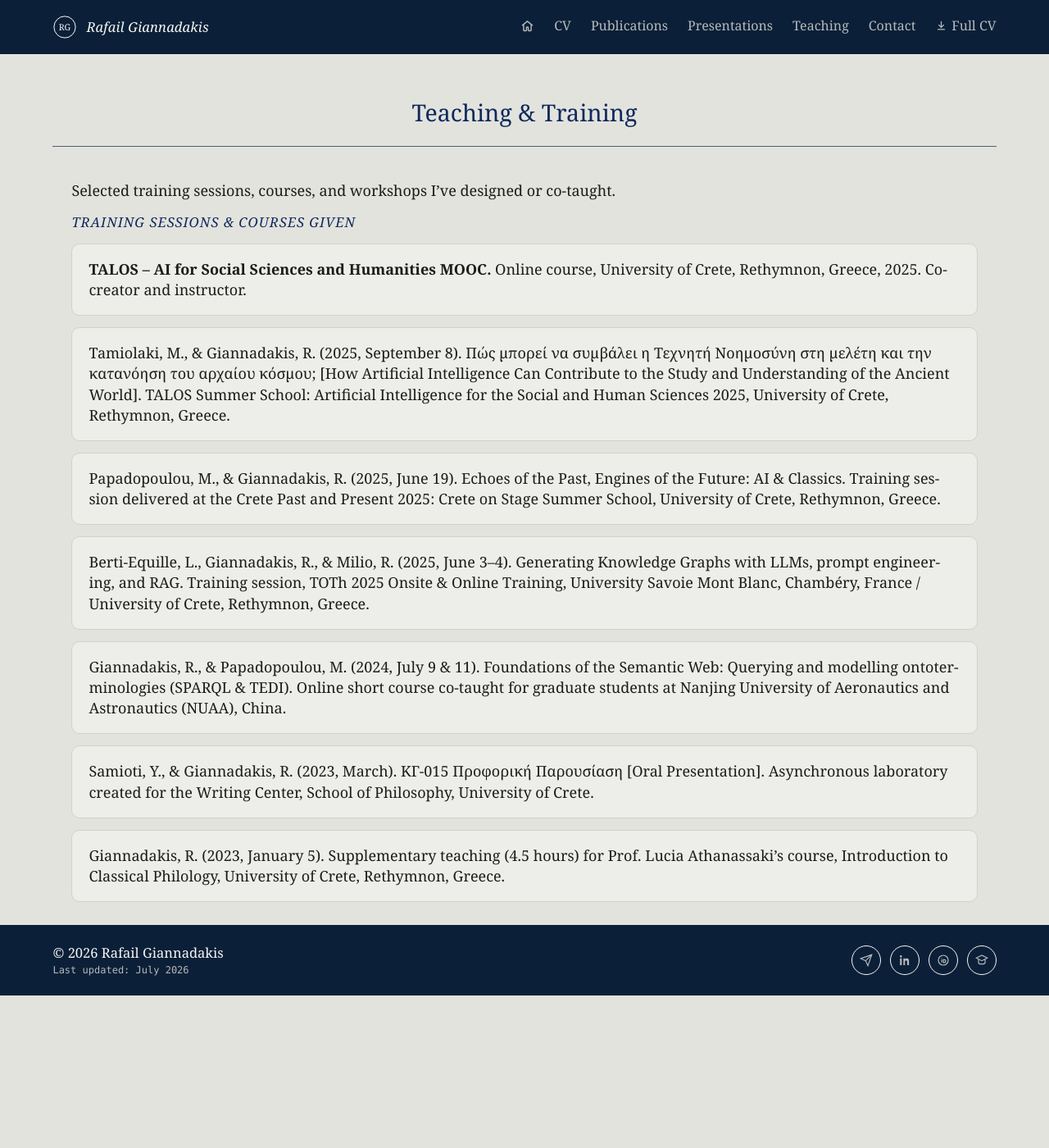
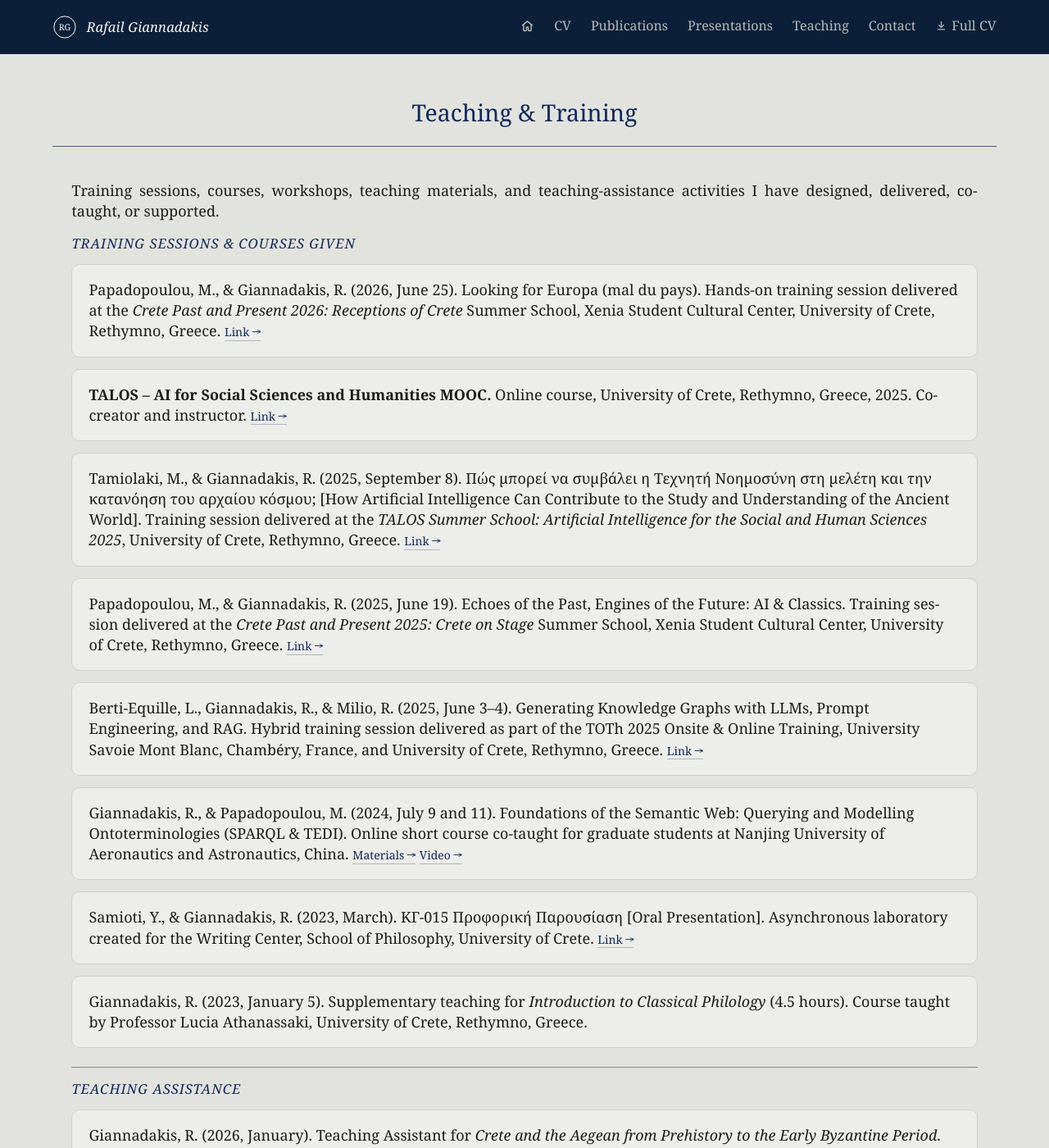
Before and after one commit to rgiannadakis/rgiannadakis.github.io, a Jekyll site: the page built from teaching.md, in a window 1280 px wide and 1400 px high. Shown: the whole window at 82% size. Built offline with Jekyll 4.4.1, drawn with Linux system fonts in a browser that asks for light colours; some of the changed text lies outside the part shown.

Commit message:
site updates

```diff
--- a/teaching.md
+++ b/teaching.md
@@ -4,34 +4,50 @@ title: Teaching & Training
 permalink: /teaching/
 ---
 
-Selected training sessions, courses, and workshops I've designed or co-taught.
+Training sessions, courses, workshops, teaching materials, and teaching-assistance activities I have designed, delivered, co-taught, or supported.
 
 ## Training Sessions & Courses Given
 
 <div class="entry" markdown="1">
-**TALOS – AI for Social Sciences and Humanities MOOC.** Online course, University of Crete, Rethymnon, Greece, 2025. Co-creator and instructor.
+Papadopoulou, M., & Giannadakis, R. (2026, June 25). Looking for Europa (mal du pays). Hands-on training session delivered at the *Crete Past and Present 2026: Receptions of Crete* Summer School, Xenia Student Cultural Center, University of Crete, Rethymno, Greece. <a class="entry-link" href="https://talos-ai4ssh.uoc.gr/cretepastandpresent2026/">Link →</a>
 </div>
 
 <div class="entry" markdown="1">
-Tamiolaki, M., & Giannadakis, R. (2025, September 8). Πώς μπορεί να συμβάλει η Τεχνητή Νοημοσύνη στη μελέτη και την κατανόηση του αρχαίου κόσμου; [How Artificial Intelligence Can Contribute to the Study and Understanding of the Ancient World]. TALOS Summer School: Artificial Intelligence for the Social and Human Sciences 2025, University of Crete, Rethymnon, Greece.
+**TALOS – AI for Social Sciences and Humanities MOOC.** Online course, University of Crete, Rethymno, Greece, 2025. Co-creator and instructor. <a class="entry-link" href="https://opencourses.uoc.gr/course/view.php?id=401">Link →</a>
 </div>
 
 <div class="entry" markdown="1">
-Papadopoulou, M., & Giannadakis, R. (2025, June 19). Echoes of the Past, Engines of the Future: AI & Classics. Training session delivered at the Crete Past and Present 2025: Crete on Stage Summer School, University of Crete, Rethymnon, Greece.
+Tamiolaki, M., & Giannadakis, R. (2025, September 8). Πώς μπορεί να συμβάλει η Τεχνητή Νοημοσύνη στη μελέτη και την κατανόηση του αρχαίου κόσμου; [How Artificial Intelligence Can Contribute to the Study and Understanding of the Ancient World]. Training session delivered at the *TALOS Summer School: Artificial Intelligence for the Social and Human Sciences 2025*, University of Crete, Rethymno, Greece. <a class="entry-link" href="https://talos-ai4ssh.uoc.gr/training/summer-school-ai4ssh-2025/">Link →</a>
 </div>
 
 <div class="entry" markdown="1">
-Berti-Equille, L., Giannadakis, R., & Milio, R. (2025, June 3–4). Generating Knowledge Graphs with LLMs, prompt engineering, and RAG. Training session, TOTh 2025 Onsite & Online Training, University Savoie Mont Blanc, Chambéry, France / University of Crete, Rethymnon, Greece.
+Papadopoulou, M., & Giannadakis, R. (2025, June 19). Echoes of the Past, Engines of the Future: AI & Classics. Training session delivered at the *Crete Past and Present 2025: Crete on Stage* Summer School, Xenia Student Cultural Center, University of Crete, Rethymno, Greece. <a class="entry-link" href="https://talos-ai4ssh.uoc.gr/classics-summerschool-june-2025/">Link →</a>
 </div>
 
 <div class="entry" markdown="1">
-Giannadakis, R., & Papadopoulou, M. (2024, July 9 & 11). Foundations of the Semantic Web: Querying and modelling ontoterminologies (SPARQL & TEDI). Online short course co-taught for graduate students at Nanjing University of Aeronautics and Astronautics (NUAA), China.
+Berti-Equille, L., Giannadakis, R., & Milio, R. (2025, June 3–4). Generating Knowledge Graphs with LLMs, Prompt Engineering, and RAG. Hybrid training session delivered as part of the TOTh 2025 Onsite & Online Training, University Savoie Mont Blanc, Chambéry, France, and University of Crete, Rethymno, Greece. <a class="entry-link" href="https://toth.condillac.org/training-2025-ai">Link →</a>
 </div>
 
 <div class="entry" markdown="1">
-Samioti, Y., & Giannadakis, R. (2023, March). ΚΓ-015 Προφορική Παρουσίαση [Oral Presentation]. Asynchronous laboratory created for the Writing Center, School of Philosophy, University of Crete.
+Giannadakis, R., & Papadopoulou, M. (2024, July 9 and 11). Foundations of the Semantic Web: Querying and Modelling Ontoterminologies (SPARQL & TEDI). Online short course co-taught for graduate students at Nanjing University of Aeronautics and Astronautics, China. <a class="entry-link" href="https://talos-ai4ssh.uoc.gr/wp-content/uploads/2024/07/NUUA-short-course-2024-SPARQL-TEDI.pdf">Materials →</a> <a class="entry-link" href="https://youtu.be/yQcrXjUBX3U?si=1nv4CkewzLHft4_q">Video →</a>
 </div>
 
 <div class="entry" markdown="1">
-Giannadakis, R. (2023, January 5). Supplementary teaching (4.5 hours) for Prof. Lucia Athanassaki's course, Introduction to Classical Philology, University of Crete, Rethymnon, Greece.
+Samioti, Y., & Giannadakis, R. (2023, March). ΚΓ-015 Προφορική Παρουσίαση [Oral Presentation]. Asynchronous laboratory created for the Writing Center, School of Philosophy, University of Crete. <a class="entry-link" href="https://writingcenter.phl.uoc.gr/yliko/">Link →</a>
 </div>
+
+<div class="entry" markdown="1">
+Giannadakis, R. (2023, January 5). Supplementary teaching for *Introduction to Classical Philology* (4.5 hours). Course taught by Professor Lucia Athanassaki, University of Crete, Rethymno, Greece.
+</div>
+
+## Teaching Assistance
+
+<div class="entry" markdown="1">
+Giannadakis, R. (2026, January). Teaching Assistant for *Crete and the Aegean from Prehistory to the Early Byzantine Period*. Course offered through a collaboration between College Year in Athens and the University of Crete. Supported the academic program and course activities under the supervision of Dr. Nikos Litinas and Dr. Demetrios Kritsotakis.
+</div>
+
+## Training Materials
+
+<div class="entry" markdown="1">
+Giannadakis, R. (n.d.). SKOS and OWL. Training materials created for *Standards in SSH*, TALOS–AI4SSH, University of Crete. <a class="entry-link" href="https://talos-ai4ssh.uoc.gr/training/#:~:text=and%20Social%20Sciences-,Training,-Materials%20for%20Standards">Link →</a>
+</div>
```
Also changed, not shown: cv.md (+5 -5 lines), publications.md (+6 -0 lines).
